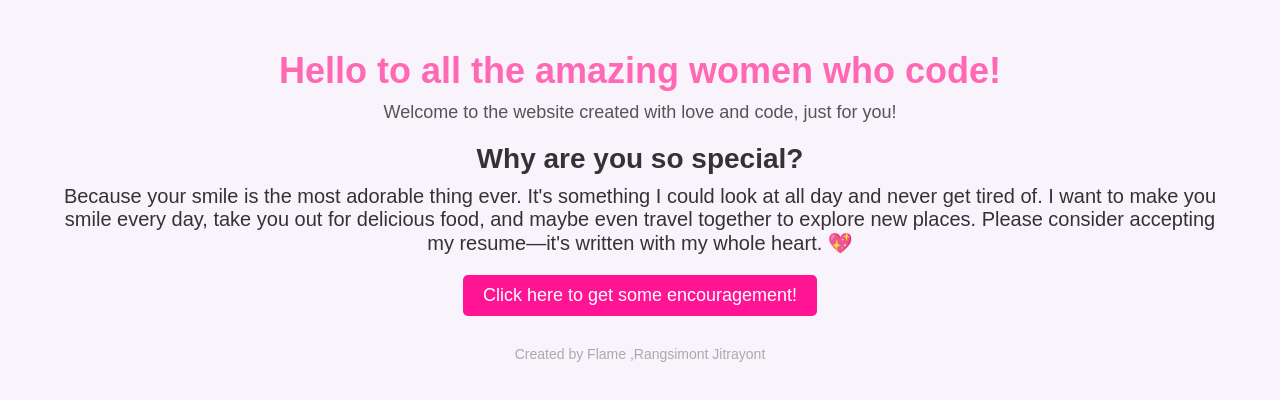
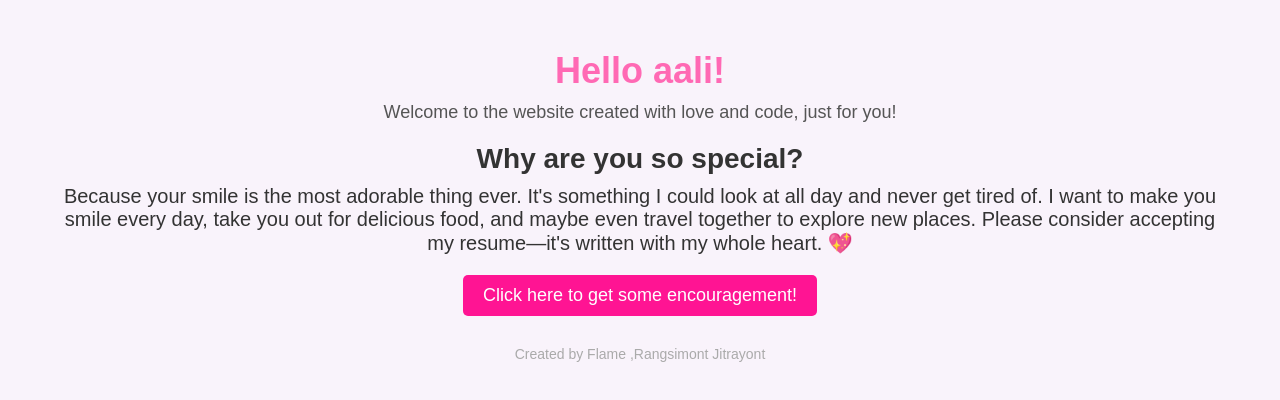
Before and after one commit to Flame0111/jeeb, a plain HTML site: page index.html in a window 1280 px wide. Drawn offline with Linux system fonts and the light colour scheme.

Commit message:
Add files via upload

```diff
--- a/index.html
+++ b/index.html
@@ -10,7 +10,7 @@
 <body>
     <div class="container">
         <header>
-            <h1>Hello to all the amazing women who code!</h1>
+            <h1>Hello aali!</h1>
             <p>Welcome to the website created with love and code, just for you!</p>
         </header>
         <section class="content">
```
